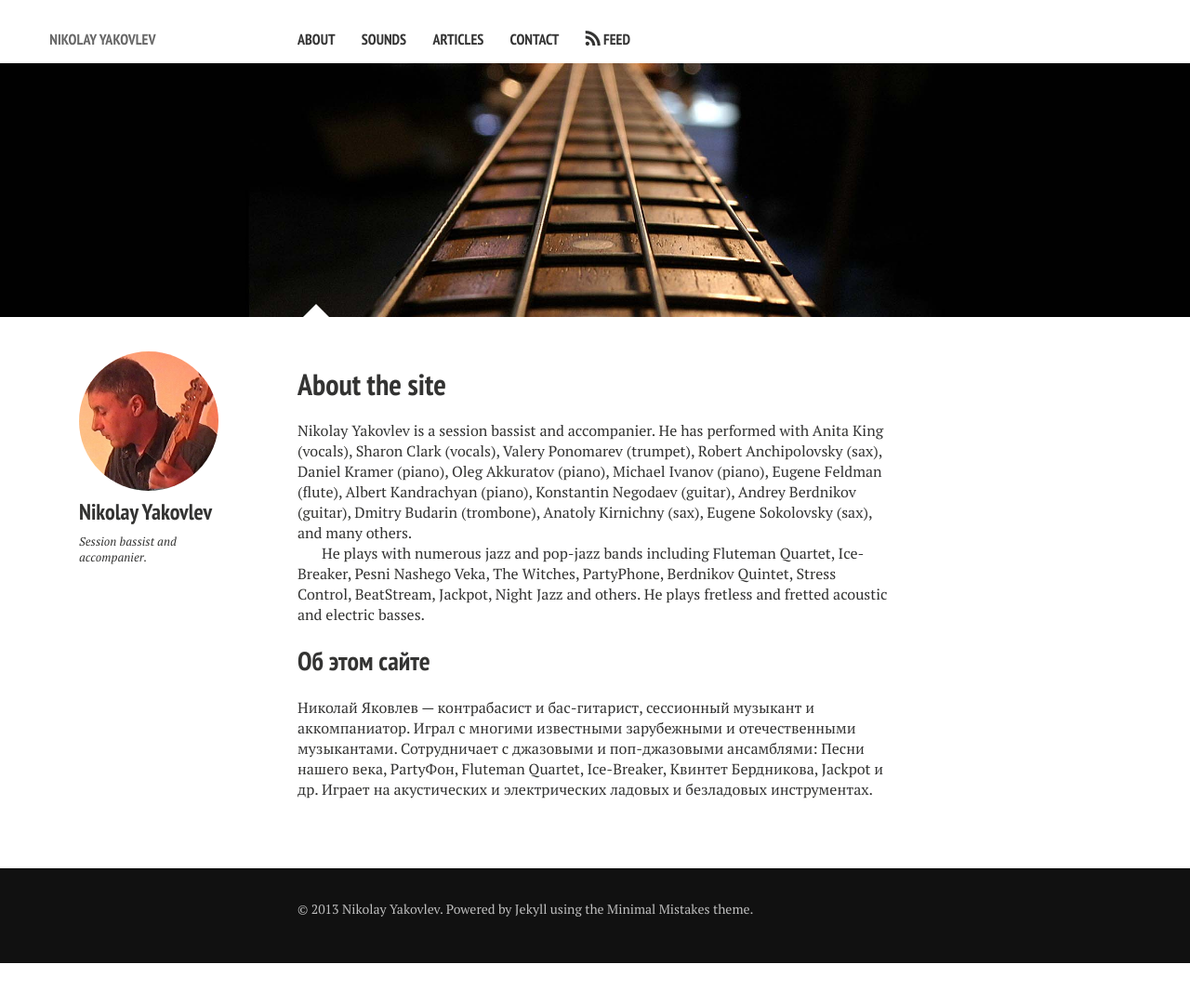
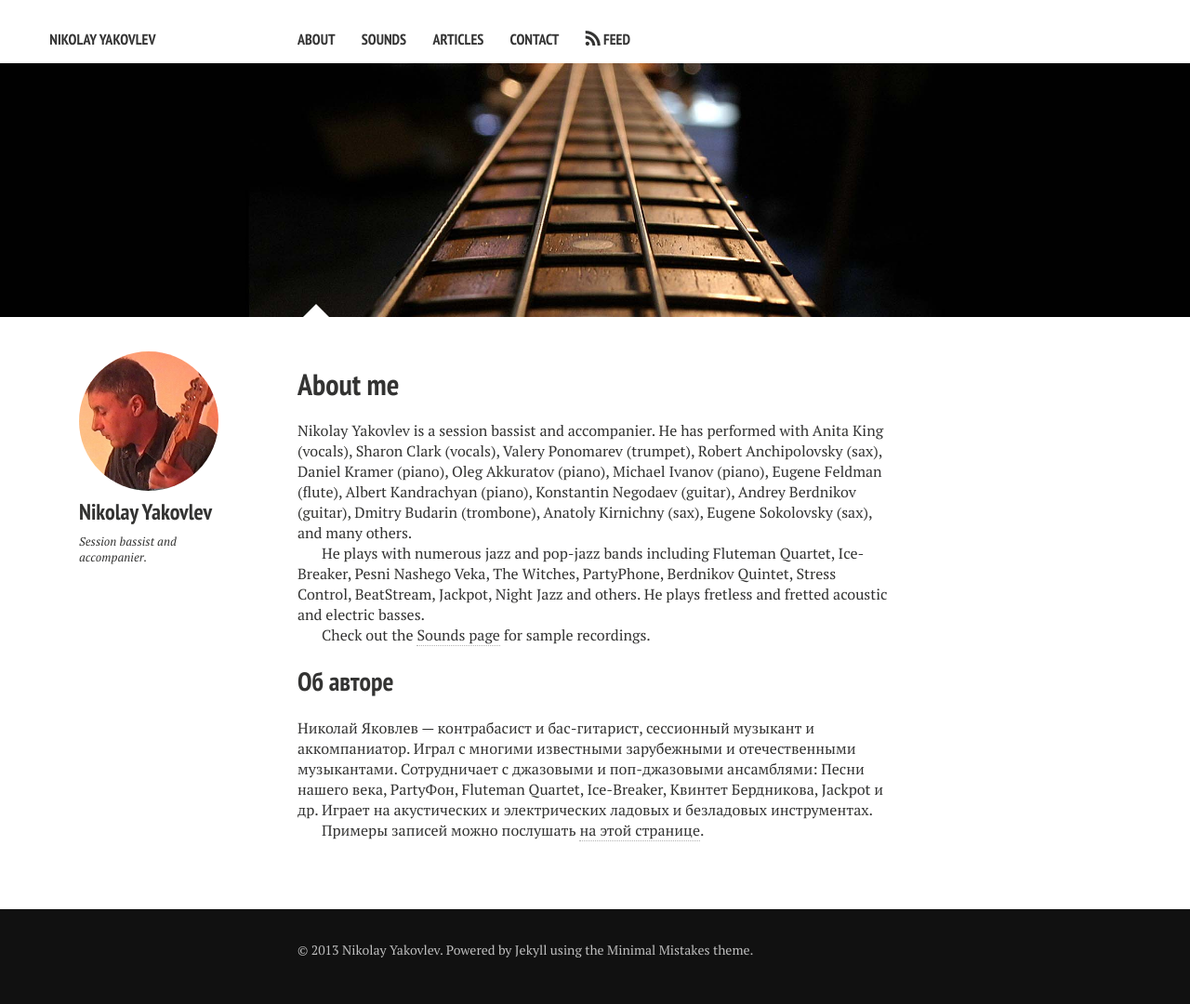
Before and after one commit to yallie/doublebass.ru, a Jekyll site: the page built from about.md, in a window 1280 px wide. Shown: the whole page at 93% size. Built offline with Jekyll 4.4.1, drawn with Linux system fonts in a browser that asks for light colours; nearby versions of some CDN libraries; before the commit the page ends 1036 px from its top, so only the background shows below that.

```diff
--- a/_config.yml
+++ b/_config.yml
@@ -2,7 +2,7 @@
 tagline:          Session bassist
 description:      Doublebass, fretted and fretless electric basses
 #Comment out url when working locally to resolve base urls correctly
-#url:              http://doublebass.ru
+url:              http://doublebass.ru
 
 # Owner/author information
 owner:
--- a/about.md
+++ b/about.md
@@ -1,7 +1,7 @@
 ---
 layout: page
 permalink: /about/index.html
-title: About the site
+title: About me
 tagline: Nikolay Yakovlev, doublebass
 tags: [about, Nikolay, Yakovlev, doublebass, jazzbass]
 modified: 9-9-2013
@@ -21,9 +21,13 @@
 Pesni Nashego Veka, The Witches, PartyPhone, Berdnikov Quintet, Stress Control, BeatStream,
 Jackpot, Night Jazz and others. He plays fretless and fretted acoustic and electric basses.
 
-## Об этом сайте
+Check out the [Sounds page]({{ site.url }}/sounds/index.html) for sample recordings.
+
+## Об авторе
 
 Николай Яковлев — контрабасист и бас-гитарист, сессионный музыкант и аккомпаниатор. Играл с многими
 известными зарубежными и отечественными музыкантами. Сотрудничает с джазовыми и поп-джазовыми ансамблями:
 Песни нашего века, PartyФон, Fluteman Quartet, Ice-Breaker, Квинтет Бердникова, Jackpot и др.
 Играет на акустических и электрических ладовых и безладовых инструментах.
+
+Примеры записей можно послушать [на этой странице]({{ site.url }}/sounds/index.html).
```
Also changed, not shown: sounds.md (+6 -8 lines).
